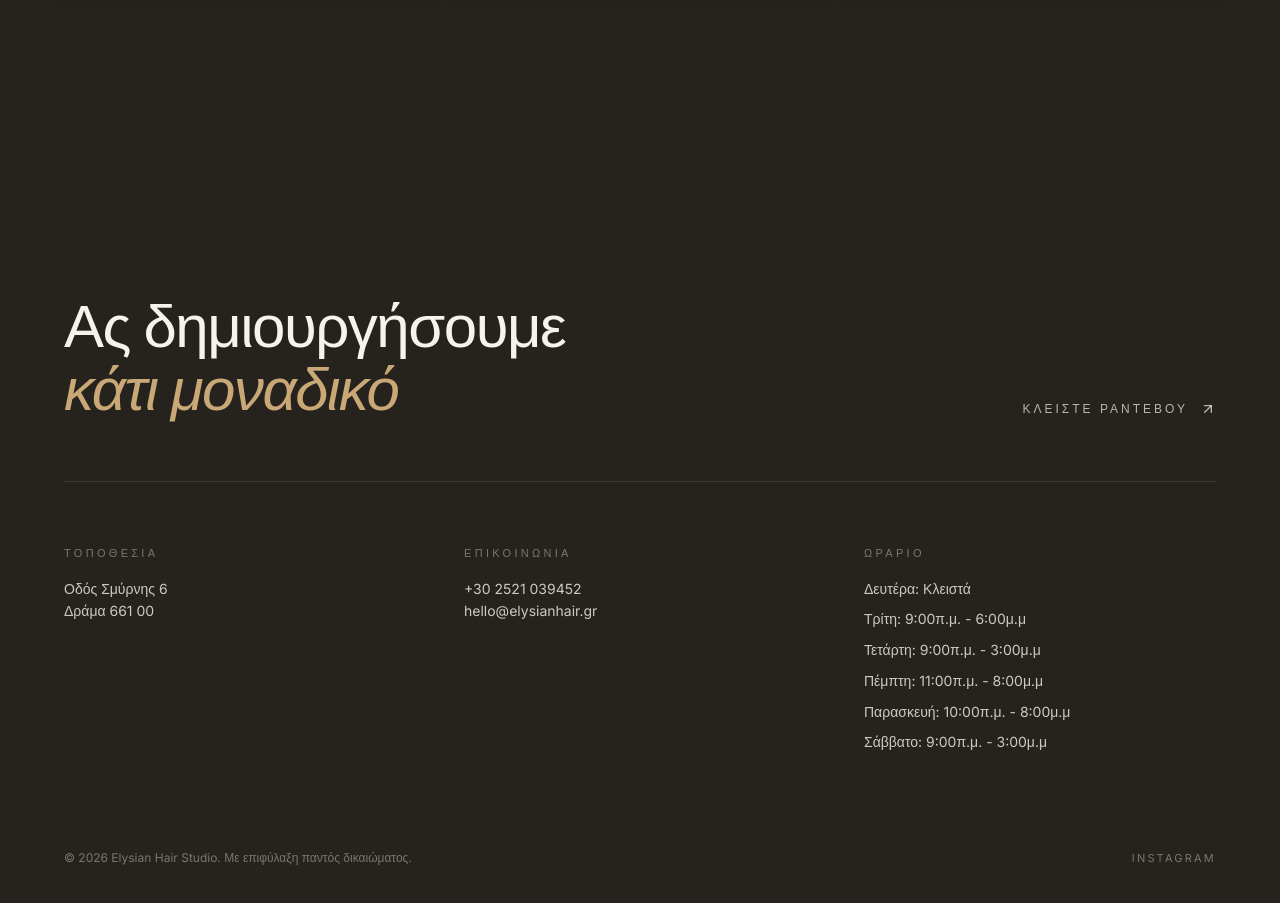
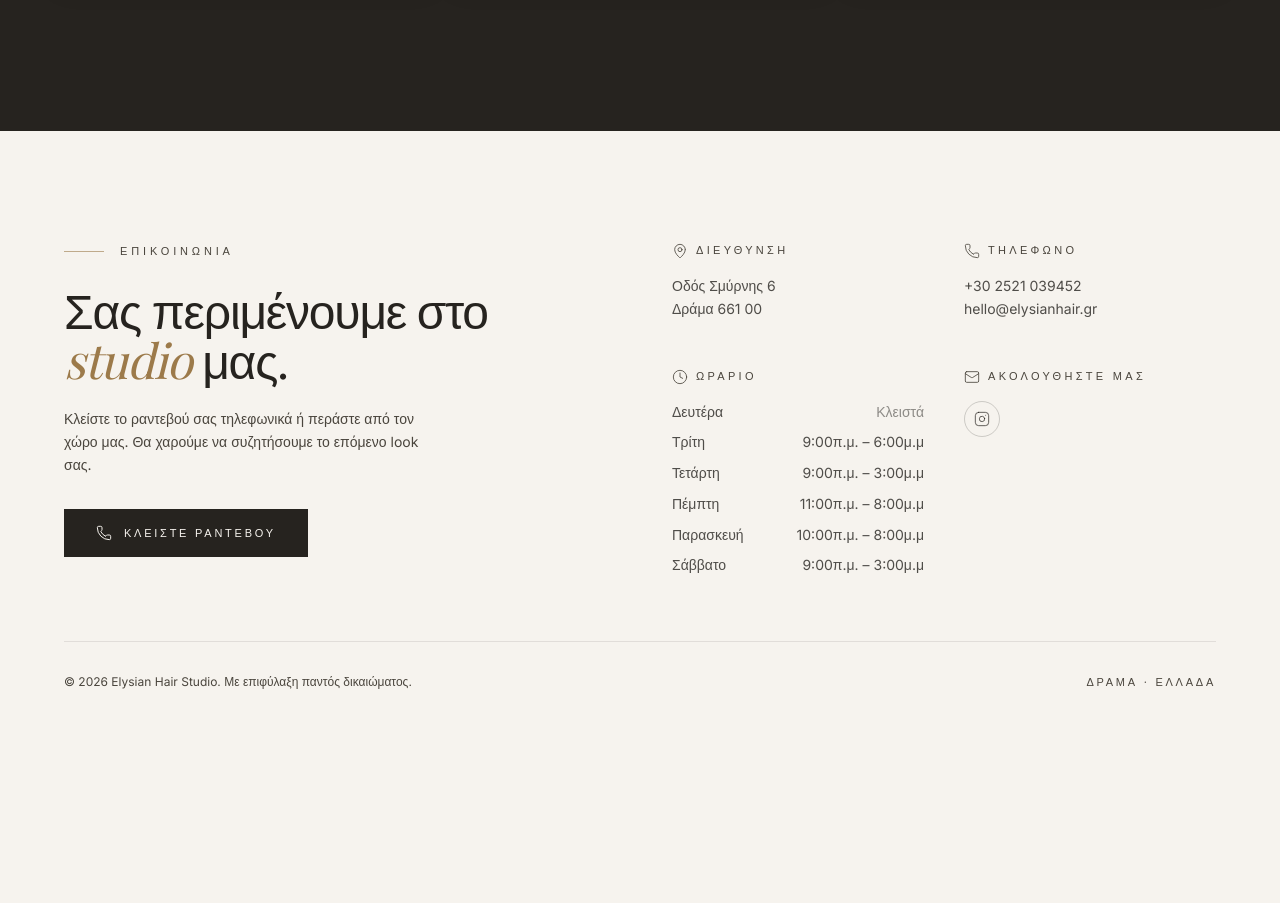
Before and after one commit to Kwnstantinos-c/elysian-hair-studio, a Next.js app: page / in a window 1280 px wide. Shown: the part 2900-3803 px from the top of the page. After the commit the page ends 3630 px from the top, so only its background shows below. Built offline with nearby package versions, Linux system fonts and the light colour scheme; no server answers; the database is empty; a web font is replaced by a local one.

Commit message:
[edit] Footer

```diff
--- a/src/components/Footer.tsx
+++ b/src/components/Footer.tsx
@@ -1,7 +1,7 @@
 "use client";
 
 import { motion, type Variants } from "framer-motion";
-import { ArrowUpRight } from "lucide-react";
+import { MapPin, Phone, Clock, Mail } from "lucide-react";
 
 const EASE = [0.16, 1, 0.3, 1] as const;
 
@@ -14,27 +14,64 @@ const fadeUp: Variants = {
   },
 };
 
+function InstagramIcon({ className }: { className?: string }) {
+  return (
+    <svg
+      viewBox="0 0 24 24"
+      fill="none"
+      stroke="currentColor"
+      strokeWidth={1.5}
+      strokeLinecap="round"
+      strokeLinejoin="round"
+      className={className}
+    >
+      <rect x="2" y="2" width="20" height="20" rx="5" ry="5" />
+      <path d="M16 11.37A4 4 0 1 1 12.63 8 4 4 0 0 1 16 11.37z" />
+      <line x1="17.5" y1="6.5" x2="17.51" y2="6.5" />
+    </svg>
+  );
+}
+
+const HOURS = [
+  { day: "Δευτέρα", time: "Κλειστά" },
+  { day: "Τρίτη", time: "9:00π.μ. – 6:00μ.μ" },
+  { day: "Τετάρτη", time: "9:00π.μ. – 3:00μ.μ" },
+  { day: "Πέμπτη", time: "11:00π.μ. – 8:00μ.μ" },
+  { day: "Παρασκευή", time: "10:00π.μ. – 8:00μ.μ" },
+  { day: "Σάββατο", time: "9:00π.μ. – 3:00μ.μ" },
+];
+
 export default function Footer() {
   return (
-    <footer id="contact" className="bg-charcoal px-6 pb-10 pt-28 text-alabaster sm:px-10 lg:px-16 lg:pt-40">
+    <footer id="contact" className="bg-alabaster px-6 pb-10 pt-20 text-charcoal sm:px-10 lg:px-16 lg:pt-28">
       <div className="mx-auto max-w-6xl">
+        <div className="grid grid-cols-1 gap-14 pb-16 lg:grid-cols-2 lg:gap-16">
           <motion.div
             initial="hidden"
             whileInView="visible"
             viewport={{ once: true, margin: "-100px" }}
             variants={fadeUp}
-          className="flex flex-col gap-10 border-b border-alabaster/10 pb-16 lg:flex-row lg:items-end lg:justify-between"
           >
-          <h2 className="max-w-xl font-serif text-4xl leading-[1.05] tracking-tight sm:text-6xl">
-            Ας δημιουργήσουμε{" "}
-            <span className="italic text-champagne">κάτι μοναδικό</span>
+            <div className="mb-6 flex items-center gap-4">
+              <span className="h-px w-10 bg-bronze/60" />
+              <span className="text-[11px] uppercase tracking-[0.35em] text-charcoal-soft">
+                Επικοινωνία
+              </span>
+            </div>
+            <h2 className="max-w-md font-serif text-4xl leading-[1.05] tracking-tight sm:text-5xl">
+              Σας περιμένουμε στο{" "}
+              <span className="italic text-bronze">studio</span> μας.
             </h2>
+            <p className="mt-6 max-w-sm text-sm leading-relaxed text-charcoal-soft">
+              Κλείστε το ραντεβού σας τηλεφωνικά ή περάστε από τον χώρο μας.
+              Θα χαρούμε να συζητήσουμε το επόμενο look σας.
+            </p>
             <a
-            href="mailto:hello@elysianhair.gr"
-            className="group inline-flex items-center gap-3 text-xs uppercase tracking-[0.25em] text-alabaster/70 transition-colors hover:text-champagne"
+              href="tel:+302521039452"
+              className="mt-8 inline-flex items-center gap-3 bg-charcoal px-8 py-4 text-[11px] uppercase tracking-[0.25em] text-alabaster transition-colors hover:bg-bronze"
             >
+              <Phone className="h-4 w-4" strokeWidth={1.5} />
               Κλείστε Ραντεβού
-            <ArrowUpRight className="h-4 w-4 transition-transform duration-500 ease-[cubic-bezier(0.16,1,0.3,1)] group-hover:translate-x-1 group-hover:-translate-y-1" />
             </a>
           </motion.div>
 
@@ -43,68 +80,72 @@ export default function Footer() {
             whileInView="visible"
             viewport={{ once: true, margin: "-80px" }}
             variants={fadeUp}
-          className="grid grid-cols-1 gap-12 py-16 text-sm sm:grid-cols-3"
+            className="grid grid-cols-2 gap-x-10 gap-y-12 text-sm"
           >
             <div>
-            <p className="mb-4 text-[11px] uppercase tracking-[0.3em] text-alabaster/40">
-              Τοποθεσία
-            </p>
-            <p className="leading-relaxed text-alabaster/80">
+              <div className="mb-4 flex items-center gap-2 text-charcoal-soft">
+                <MapPin className="h-4 w-4" strokeWidth={1.25} />
+                <span className="text-[11px] uppercase tracking-[0.3em]">Διεύθυνση</span>
+              </div>
+              <p className="leading-relaxed text-charcoal/80">
                 Οδός Σμύρνης 6
                 <br />
                 Δράμα 661 00
               </p>
             </div>
+
             <div>
-            <p className="mb-4 text-[11px] uppercase tracking-[0.3em] text-alabaster/40">
-              Επικοινωνία
-            </p>
-            <p className="leading-relaxed text-alabaster/80">
+              <div className="mb-4 flex items-center gap-2 text-charcoal-soft">
+                <Phone className="h-4 w-4" strokeWidth={1.25} />
+                <span className="text-[11px] uppercase tracking-[0.3em]">Τηλέφωνο</span>
+              </div>
+              <p className="leading-relaxed text-charcoal/80">
                 +30 2521 039452
                 <br />
                 hello@elysianhair.gr
               </p>
             </div>
+
             <div>
-  <p className="mb-4 text-[11px] uppercase tracking-[0.3em] text-alabaster/40">
-    Ωράριο
-  </p>
-  <div className="space-y-2">
-    <p className="leading-relaxed text-alabaster/80">
-      Δευτέρα: Κλειστά
-    </p>
-    <p className="leading-relaxed text-alabaster/80">
-      Τρίτη: 9:00π.μ. - 6:00μ.μ
-    </p>
-    <p className="leading-relaxed text-alabaster/80">
-      Τετάρτη: 9:00π.μ. - 3:00μ.μ
-    </p>
-    <p className="leading-relaxed text-alabaster/80">
-      Πέμπτη: 11:00π.μ. - 8:00μ.μ
-    </p>
-    <p className="leading-relaxed text-alabaster/80">
-      Παρασκευή: 10:00π.μ. - 8:00μ.μ
-    </p>
-    <p className="leading-relaxed text-alabaster/80">
-      Σάββατο: 9:00π.μ. - 3:00μ.μ
-    </p>
+              <div className="mb-4 flex items-center gap-2 text-charcoal-soft">
+                <Clock className="h-4 w-4" strokeWidth={1.25} />
+                <span className="text-[11px] uppercase tracking-[0.3em]">Ωράριο</span>
               </div>
+              <ul className="space-y-2 leading-relaxed text-charcoal/80">
+                {HOURS.map(({ day, time }) => (
+                  <li key={day} className="flex items-center justify-between gap-6">
+                    <span>{day}</span>
+                    <span className={time === "Κλειστά" ? "text-charcoal/50" : undefined}>
+                      {time}
+                    </span>
+                  </li>
+                ))}
+              </ul>
             </div>
-        </motion.div>
 
-        <div className="flex flex-col items-center justify-between gap-6 pt-8 text-xs text-alabaster/40 sm:flex-row">
-          <span>© 2026 Elysian Hair Studio. Με επιφύλαξη παντός δικαιώματος.</span>
-          <div className="flex items-center gap-6 text-[11px] uppercase tracking-[0.2em]">
+            <div>
+              <div className="mb-4 flex items-center gap-2 text-charcoal-soft">
+                <Mail className="h-4 w-4" strokeWidth={1.25} />
+                <span className="text-[11px] uppercase tracking-[0.3em]">Ακολουθήστε μας</span>
+              </div>
+              <div className="flex items-center gap-3">
                 <a
                   href="https://www.instagram.com/elysian_hair_lounge/"
                   target="_blank"
                   rel="noopener noreferrer"
-              className="transition-colors hover:text-champagne"
+                  aria-label="Instagram"
+                  className="flex h-9 w-9 items-center justify-center rounded-full border border-charcoal/20 text-charcoal/70 transition-colors hover:border-bronze hover:text-bronze"
                 >
-              Instagram
+                  <InstagramIcon className="h-4 w-4" />
                 </a>
+              </div>
+            </div>
+          </motion.div>
+        </div>
 
-          </div>
+        <div className="flex flex-col items-center justify-between gap-4 border-t border-charcoal/10 pt-8 text-xs text-charcoal-soft sm:flex-row">
+          <span>© 2026 Elysian Hair Studio. Με επιφύλαξη παντός δικαιώματος.</span>
+          <span className="text-[11px] uppercase tracking-[0.25em]">Δράμα · Ελλάδα</span>
         </div>
       </div>
     </footer>
```
Lines whose indentation alone changed are shown as unchanged.
